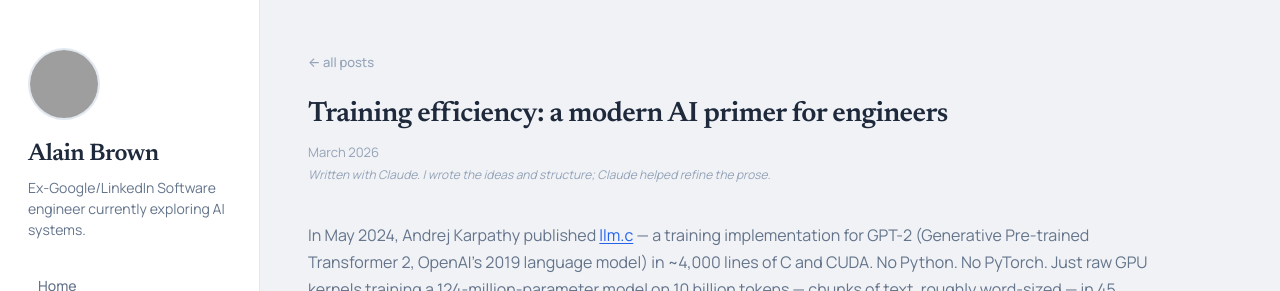
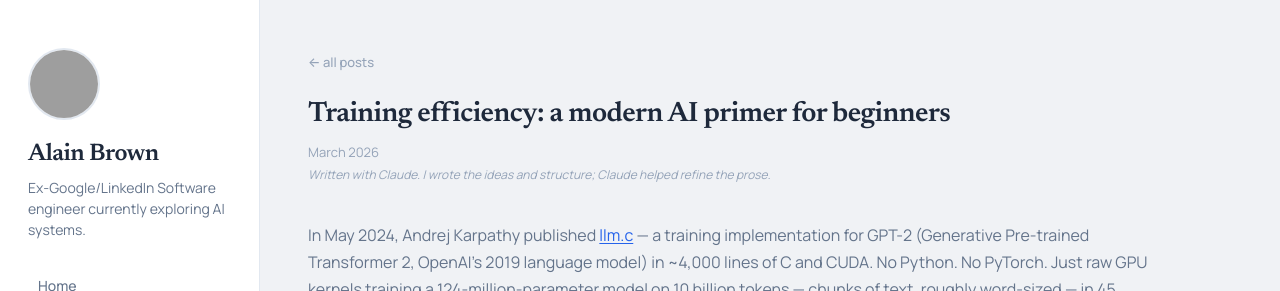
Before and after one commit to alainbrown/alainbrown.github.io, a Jekyll site: the page built from _posts/2026-03-19-modern-ai-primer.md, in a window 1280 px wide and 900 px high, cut to the strip 0-291 px from the top of the window. Built offline with Jekyll 4.4.1, drawn with Linux system fonts in a browser that asks for light colours; grey boxes are pictures that could not be loaded.

Commit message:
Reorganize assets into post-specific directories
Co-Authored-By: Claude Opus 4.6 (1M context) <noreply@anthropic.com>

```diff
--- a/_posts/2026-03-19-modern-ai-primer.md
+++ b/_posts/2026-03-19-modern-ai-primer.md
@@ -1,5 +1,5 @@
 ---
-title: "Training efficiency: a modern AI primer for engineers"
+title: "Training efficiency: a modern AI primer for beginners"
 date: 2026-03-19
 description: "Understanding the GPT-2 speedrun — from 45 minutes to 90 seconds — through the lens of systems engineering."
 image: /assets/og/modern-ai-primer.png
@@ -32,7 +32,7 @@ A language model predicts the next word. Text is first split into tokens — rou
 
 Training adjusts the model's internal numbers — its [parameters](#parameters) — until those predictions become good. GPT-2 has 124.5 million of them. Each parameter is a number in a matrix; the model is essentially a chain of matrix multiplications with nonlinear functions in between. If you're comfortable with linear algebra, you already understand the computational core.
 
-<img src="/assets/inference-loop.svg" alt="Inference loop: input tokens pass through the transformer, which outputs a probability distribution over next tokens. The highest-probability token is selected and appended to the input, then the process repeats." style="max-width: 520px; margin: 2em auto; display: block;">
+<img src="/assets/posts/modern-ai-primer/inference-loop.svg" alt="Inference loop: input tokens pass through the transformer, which outputs a probability distribution over next tokens. The highest-probability token is selected and appended to the input, then the process repeats." style="max-width: 520px; margin: 2em auto; display: block;">
 
 **The training loop** is a tight inner loop that runs thousands of times:
 
@@ -41,13 +41,13 @@ Training adjusts the model's internal numbers — its [parameters](#parameters)
 3. **Backward pass** — compute [gradients](#gradients) for all 124 million parameters (how much did each one contribute to the error?)
 4. **Update** — nudge the parameters in the direction that reduces loss
 
-<img src="/assets/training-loop.svg" alt="Training loop: forward pass, compute loss, backward pass, update parameters, repeat ~20,000 times." style="max-width: 520px; margin: 2em auto; display: block;">
+<img src="/assets/posts/modern-ai-primer/training-loop.svg" alt="Training loop: forward pass, compute loss, backward pass, update parameters, repeat ~20,000 times." style="max-width: 520px; margin: 2em auto; display: block;">
 
 The llm.c baseline ran this loop ~20,000 times, processing 0.5 million tokens per iteration. Each iteration took about 43.5 milliseconds. The entire speedrun is about making this loop faster, smarter, or both.
 
 Each step moves the model downhill on its loss landscape — a surface in 124-million-dimensional space where your altitude is how wrong the model is. Early in training, the slopes are steep and progress is fast. Later, near a minimum, the gradients flatten out and each step has to be more careful.
 
-<img src="/assets/loss-landscape.svg" alt="Loss landscape: gradient descent follows the slope downhill. Steep gradients early mean big steps; shallow gradients near convergence mean small steps." style="max-width: 460px; margin: 2em auto; display: block;">
+<img src="/assets/posts/modern-ai-primer/loss-landscape.svg" alt="Loss landscape: gradient descent follows the slope downhill. Steep gradients early mean big steps; shallow gradients near convergence mean small steps." style="max-width: 460px; margin: 2em auto; display: block;">
 
 **The architecture** is a [transformer](#transformer) — a stack of 12 identical layers. Before entering the stack, each token is converted into an embedding: a dense vector of 768 numbers that represents the token's meaning in a continuous space. The word "king" and "queen" end up with similar embeddings because they appear in similar contexts. This conversion from a discrete symbol to a continuous vector is what lets the model do math on language.
 
@@ -58,19 +58,19 @@ Each layer contains two operations:
 
 Here's what attention looks like concretely. When the model processes "the cat sat on", the token "sat" needs to figure out which earlier tokens are relevant for predicting what comes next. It computes a weight for each previous token — how much to pay attention to it — then blends their representations together:
 
-<img src="/assets/attention-weights.svg" alt="Attention weights: the token 'sat' assigns weights to all previous tokens. 'cat' gets the highest weight (0.62) because it's most relevant for predicting what follows." style="max-width: 460px; margin: 2em auto; display: block;">
+<img src="/assets/posts/modern-ai-primer/attention-weights.svg" alt="Attention weights: the token 'sat' assigns weights to all previous tokens. 'cat' gets the highest weight (0.62) because it's most relevant for predicting what follows." style="max-width: 460px; margin: 2em auto; display: block;">
 
 The model learns these weights from data. Nobody programs "pay attention to the subject noun" — it discovers that pattern because it helps predict the next word.
 
 Each layer's output is added back to its input via a [residual connection](#residual-connection) — a skip wire that gives information a direct highway through the network:
 
-<img src="/assets/residual-connection.svg" alt="Residual connection: the layer's input x is added to the layer's output, so output = layer(x) + x. Even if the layer learns nothing useful, x passes through unchanged." style="max-width: 440px; margin: 2em auto; display: block;">
+<img src="/assets/posts/modern-ai-primer/residual-connection.svg" alt="Residual connection: the layer's input x is added to the layer's output, so output = layer(x) + x. Even if the layer learns nothing useful, x passes through unchanged." style="max-width: 440px; margin: 2em auto; display: block;">
 
 Without residual connections, deep networks are nearly impossible to train. The gradient signal would decay to nothing before reaching the early layers — a problem called vanishing gradients. The skip connection gives gradients a direct highway back through the network, so every layer gets a useful learning signal regardless of depth.
 
 The full architecture stacks 12 of these layers, each with its own attention and MLP, each connected by residual skip wires:
 
-<img src="/assets/transformer-stack.svg" alt="Transformer architecture: 12 layers stacked, each containing an attention block and an MLP block, with residual skip connections around each layer." style="max-width: 400px; margin: 2em auto; display: block;">
+<img src="/assets/posts/modern-ai-primer/transformer-stack.svg" alt="Transformer architecture: 12 layers stacked, each containing an attention block and an MLP block, with residual skip connections around each layer." style="max-width: 400px; margin: 2em auto; display: block;">
 
 ## The rules
 
```
Also changed, not shown: _posts/2026-03-17-musicprint.md (+1 -1 lines), assets/posts/modern-ai-primer/attention-weights.svg (renamed from assets/attention-weights.svg), assets/posts/modern-ai-primer/inference-loop.svg (renamed from assets/inference-loop.svg), assets/posts/modern-ai-primer/loss-landscape.svg (renamed from assets/loss-landscape.svg), assets/posts/modern-ai-primer/residual-connection.svg (renamed from assets/residual-connection.svg), assets/posts/modern-ai-primer/training-loop.svg (renamed from assets/training-loop.svg), assets/posts/modern-ai-primer/transformer-stack.svg (renamed from assets/transformer-stack.svg), assets/posts/musicprint/musicprint-indexing.svg (renamed from assets/musicprint-indexing.svg).
